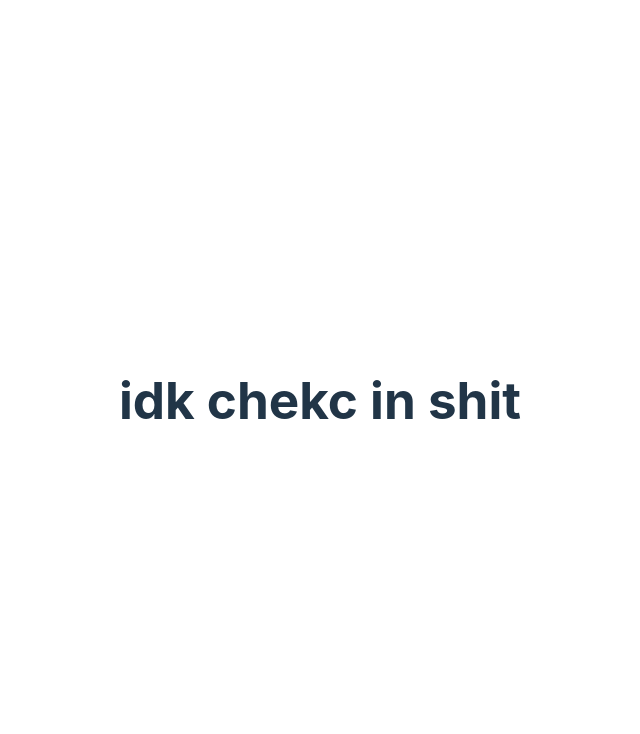
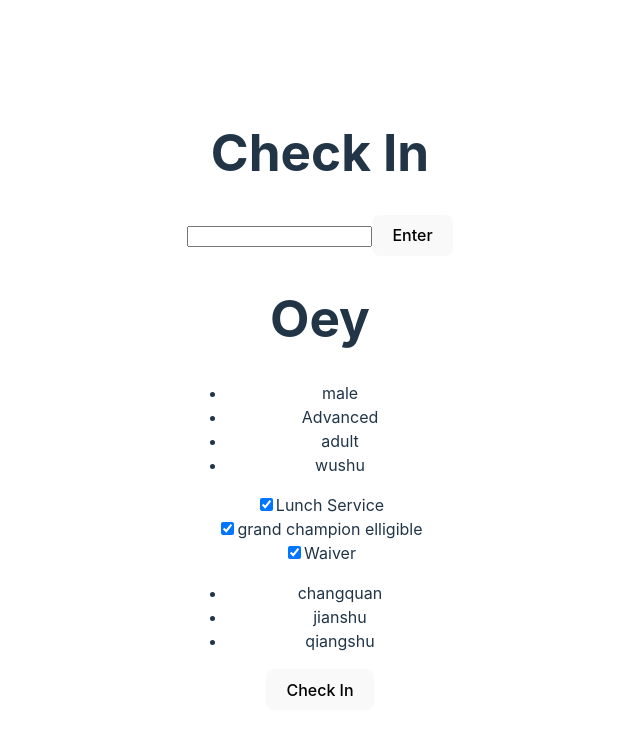
Before and after one commit to ryanvle/CompetitionKing, a React (Vite) app in the folder client/: page /competition/checkIn in a window 1280 px wide. Shown: the top 734 px of the page, without its empty margins (320-960 px from the left). Built offline with nearby package versions, Linux system fonts and the light colour scheme.

Commit message:
checkIn somwhat implemented

```diff
--- /dev/null
+++ b/client/src/components/competition/signInPerson.tsx
@@ -0,0 +1,57 @@
+import { useState } from "react";
+
+
+interface Props{
+}
+
+
+function SignInPerson(props:Props){
+
+
+
+
+    const [competitorName, setCompetitorName] = useState<string>("Oey");
+    const [gender, setGender] = useState<string>("male");
+    const [skill, setSkill] = useState<string>("Advanced");
+    const [ageGroup, setAgeGroup] = useState<string>("adult");
+    const [style, setStyle] = useState<string>("wushu");
+    const [events, setEvents] = useState<string[]>(["changquan","jianshu","qiangshu"]);
+    const [lunchService, setLunchService] = useState<boolean>(true);
+    const [grandChampionElligible, setGrandChampionElligible] = useState<boolean>(true);
+    const [waiver, setWaiver] = useState<boolean>(true);
+
+
+
+
+
+
+    const listOfEventsElement = events.map(item => <li key={item}>{item}</li>)
+    return(
+        <div>
+            <h1>{competitorName}</h1>
+            <ul>
+                <li>{gender}</li>
+                <li>{skill}</li>
+                <li>{ageGroup}</li>
+                <li>{style}</li>
+            </ul>
+
+            <input type="checkbox" checked={grandChampionElligible} />
+            <label>Lunch Service</label><br/>
+            <input type="checkbox" checked={grandChampionElligible}/>
+            <label>grand champion elligible</label><br/>
+            <input type="checkbox" checked={grandChampionElligible}/>
+            <label>Waiver</label>
+
+            <br/>
+            <ul>
+                {listOfEventsElement}
+            </ul>
+
+            <button>Check In</button>
+        </div>
+    );
+
+}
+
+export default SignInPerson
--- a/client/src/pages/competition/checkIn.tsx
+++ b/client/src/pages/competition/checkIn.tsx
@@ -1,8 +1,30 @@
+import SignInPerson from "../../components/competition/signInPerson";
+import { ChangeEvent, useState} from "react";
+
 
 function CheckIn(){
+    const [searchInput, setSearchInput] = useState<string>("");
+
+
+    const handleSearchInput = (evt: ChangeEvent<HTMLInputElement>):void => {
+        setSearchInput(evt.target.value);
+    }
+
+    const handleSearchButtonOnClick= ():void => {
+        console.log(searchInput);
+    }
+
+
+
+
+
     return(
         <>
-            <h1>idk chekc in shit</h1>
+            <h1>Check In</h1>
+            <input type="text" onChange={handleSearchInput}></input>
+            <button onClick={handleSearchButtonOnClick}>Enter</button>
+
+            <SignInPerson/>
 
         </>
     );
--- a/client/src/pages/competition/judge.tsx
+++ b/client/src/pages/competition/judge.tsx
@@ -1,5 +1,4 @@
 import { ChangeEvent, useState, useId} from "react";
-import FutureEvent from "../../components/competition/futureEvents";
 import FutureEventsList from "../../components/competition/futureEventsList";
 
 
--- a/client/src/pages/competition/ringManagement.tsx
+++ b/client/src/pages/competition/ringManagement.tsx
@@ -1,4 +1,5 @@
 import RingManagementColumn from "../../components/competition/ringManagementColumn";
+import { Link } from "react-router-dom";
 
 function RingManagement(){
 
@@ -21,6 +22,12 @@ function RingManagement(){
                 <RingManagementColumn ringNumber={3}/>
             </div>
 
+            <br/>
+            <br/>
+            <br/>
+            <button><Link to={"/competition/tv"}> TV Mode</Link></button>
+            <button>Post/Send</button>
+
         </>
     );
 
```
